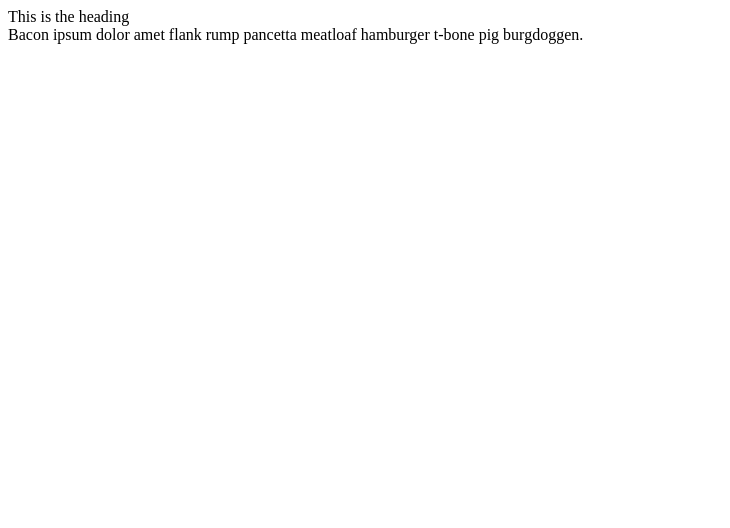
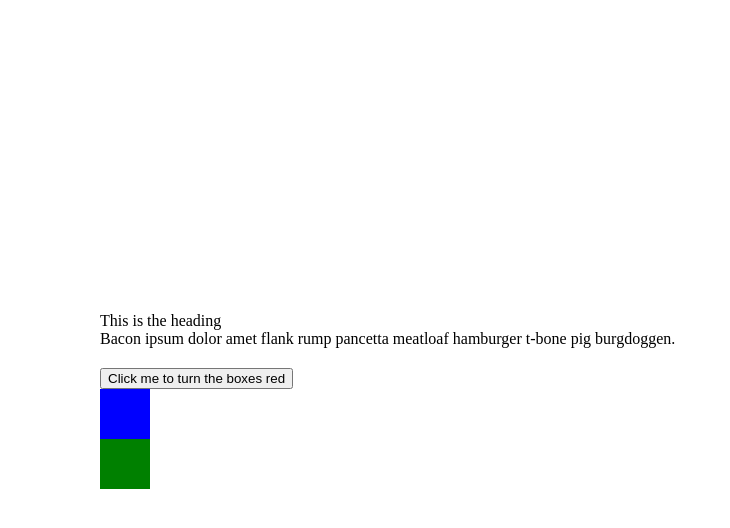
Before and after one commit to defffy/2024-webcomponents-lecture, a website built with Vite: page lessons/04-slotted-content/finished/index.html in a window 1280 px wide. Shown: the whole page, without its empty margins (0-730 px from the left). Built offline with nearby package versions, Linux system fonts and the light colour scheme.

Commit message:
feat: add finished 04 excercise 2

```diff
--- a/lessons/04-slotted-content/finished/index.html
+++ b/lessons/04-slotted-content/finished/index.html
@@ -18,13 +18,13 @@
       <nma-card>
         <div slot="heading">This is the heading</div>
         <div slot="content">
-                 Bacon ipsum dolor amet flank rump pancetta
-                 meatloaf hamburger t-bone pig burgdoggen.
-            <div>
-        <nma-card>
+          Bacon ipsum dolor amet flank rump pancetta meatloaf hamburger t-bone
+          pig burgdoggen.
+        </div>
+      </nma-card>
 
-        <nma-color-group>
-            <nma-color-toggle toggleColor="red"></nma-color-toggle>
+      <!-- Excercise 2 -->
+      <nma-color-group toggleColor="red">
         <nma-color color="blue"></nma-color>
         <nma-color color="green"></nma-color>
       </nma-color-group>
--- a/lessons/04-slotted-content/finished/main.js
+++ b/lessons/04-slotted-content/finished/main.js
@@ -49,3 +49,103 @@ class NMACard extends HTMLElement {
 }
 
 customElements.define("nma-card", NMACard);
+
+/* ------ Excercise 2 ------ */
+
+/*
+ * You can also slot web components and have them
+ * react to changes to the parent component. This
+ * excercise creates muliple different 'nma-color'
+ * elements which are pretty much just tiles
+ * with a specific background color. There is a parent
+ * 'nma-color-group' element that can toggle
+ * the backgrounds of all the 'nma-color' elements.
+ *
+ * Steps:
+ *
+ * 1. In the 'NMAColorGroup' constructor create
+ * a 'slot' element
+ * 2. Create a 'button' element and assign it to
+ * 'this.toggleButton'.
+ * 3. Get the 'toggleColor' attribute and assign it to
+ * 'this.toggleColor'
+ * 4. Set the 'innerHTML' of the toggleButton
+ * to be a string literal including 'this.toggleColor'
+ * 5. Append 'this.toggleButton' and the 'slot' to
+ * 'this.shadowRoot'
+ * 6. Add a method using the 'get' syntax called 'get colorElements'
+ * that returns all the 'nma-color' elements that are slotted
+ * 7. Create a method called 'handleToggle'
+ * 8. In the 'handleToggle' method add an event listener
+ * for a 'click' event for 'this.toggleButton'
+ * 9. In the 'click' event listener callback, loop through
+ * all the 'this.colorElements' and set the 'color' attribute
+ * to 'this.toggleColor'
+ * */
+
+class NMAColorGroup extends HTMLElement {
+  constructor() {
+    super();
+    this.attachShadow({ mode: "open" });
+
+    this.toggleColor = this.getAttribute("toggleColor");
+
+    const slot = document.createElement("slot");
+    this.toggleButton = document.createElement("button");
+    this.toggleButton.innerHTML = `Click me to turn the boxes ${this.toggleColor}`;
+
+
+    this.shadowRoot.append(this.toggleButton, slot);
+    this.handleToggle();
+  }
+
+  handleToggle() {
+    this.toggleButton.addEventListener("click", () => {
+      this.colorElements.forEach((colorElement) => {
+        colorElement.setAttribute("color", this.toggleColor);
+      });
+    });
+  }
+
+  get colorElements() {
+    return this.querySelectorAll("nma-color");
+  }
+}
+
+customElements.define("nma-color-group", NMAColorGroup);
+
+/* --------- DON'T EDIT BELOW THIS LINE -------- */
+// This creates a 'nma-color' element and sets the
+// background to the 'color' attribute. It also uses
+// the 'attributeChangedCallback' method to update
+// the background if the 'color' attribute changes
+class NMAColor extends HTMLElement {
+  static get observedAttributes() {
+    return ["color"];
+  }
+
+  constructor() {
+    super();
+    this.attachShadow({ mode: "open" });
+
+    this.div = document.createElement("div");
+    this.div.style.height = "50px";
+    this.div.style.width = "50px";
+    this.setColor(this.getAttribute("color"));
+
+    this.shadowRoot.append(this.div);
+  }
+
+  attributeChangedCallback(name, oldValue, newValue) {
+    switch (name) {
+      case "color":
+        this.setColor(newValue);
+    }
+  }
+
+  setColor(color) {
+    this.div.style.background = color;
+  }
+}
+
+customElements.define("nma-color", NMAColor);
--- a/lessons/04-slotted-content/finished/styles.css
+++ b/lessons/04-slotted-content/finished/styles.css
@@ -0,0 +1,19 @@
+body {
+  margin: 0;
+  padding: 0;
+  box-sizing: border-box;
+  padding: 0 100px;
+}
+
+main {
+  height: 100vh;
+  width: 100%;
+  display: flex;
+  flex-direction: column;
+  place-content: center;
+  gap: 20px;
+}
+
+button {
+  width: fit-content;
+}
```
Lines whose indentation alone changed are shown as unchanged.
